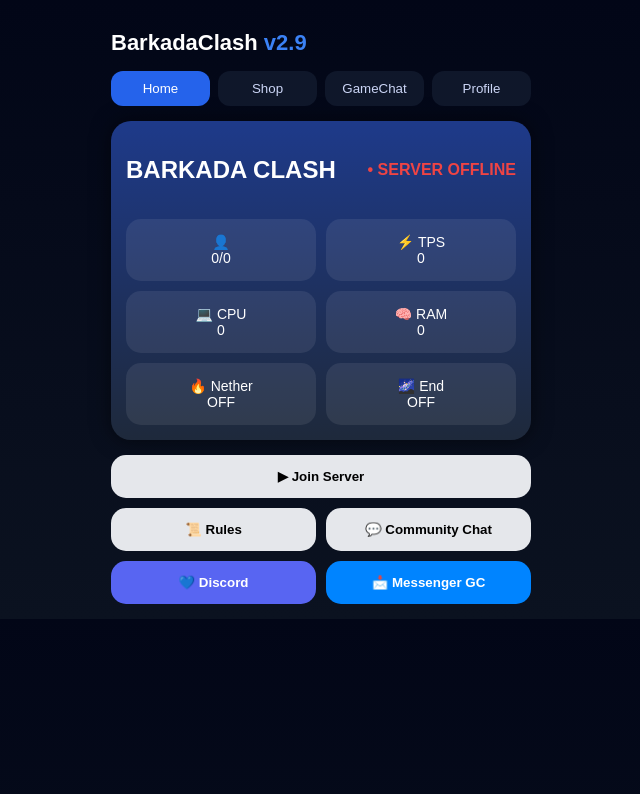
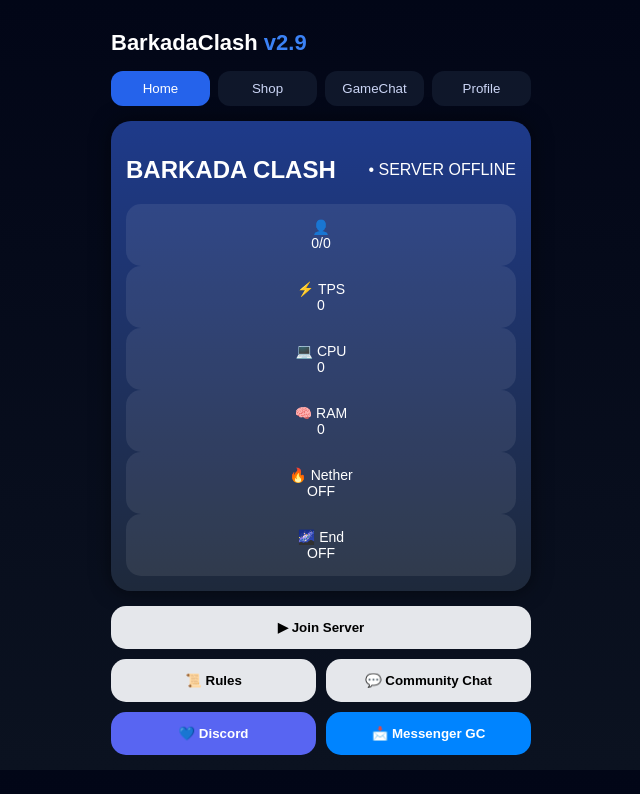
Before and after one commit to jaylordlapena107-ops/BarkadaCraftSmp, a website: page home.html in a window 1280 px wide. Shown: the whole page, without its empty margins (319-959 px from the left). Drawn offline with Linux system fonts and the light colour scheme; no server answers.

Commit message:
Update server status styles in style.css
Removed offline class styles and added server status indicators.

```diff
--- a/style.css
+++ b/style.css
@@ -63,11 +63,13 @@ h1 span {
   align-items: center;
 }
 
-.offline {
-  color: #ef4444;
-  font-weight: bold;
-}
+// ONLINE
+status.innerHTML = "<span style='color:#22c55e'>●</span> SERVER ONLINE";
+status.className = "online";
 
+// OFFLINE
+status.innerHTML = "<span style='color:#ef4444'>●</span> SERVER OFFLINE";
+status.className = "offline";
 /* GRID */
 .grid {
   display: grid;
```
